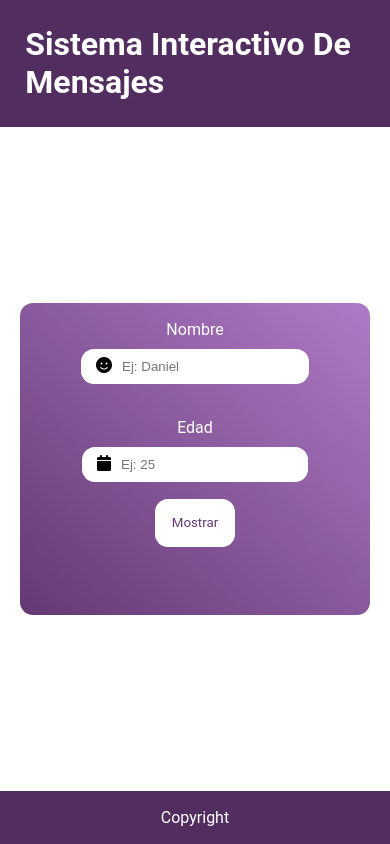
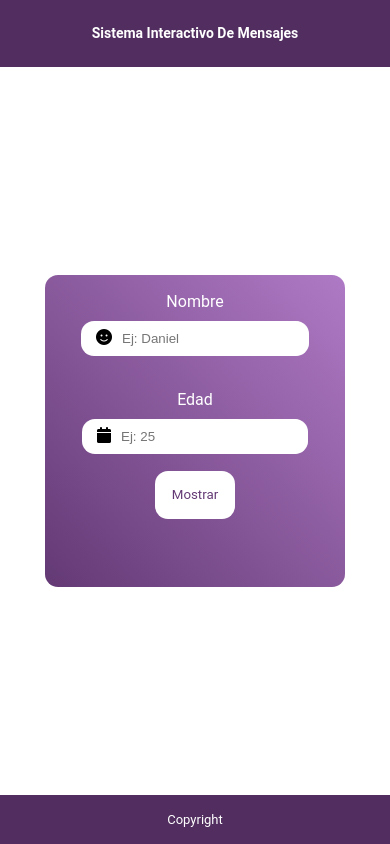
Before and after one commit to RojasDaniel3/sistema_interactivo_de_mensajes, a plain HTML site: page index.html in a window 390 px wide. Drawn offline with Linux system fonts and the light colour scheme.

Commit message:
media query

```diff
--- a/src/CSS/styles.css
+++ b/src/CSS/styles.css
@@ -115,3 +115,18 @@ footer {
     width: 100%;
     font-family: 'Roboto', sans-serif;
 }
+
+
+@media (max-width: 576px) {
+    header {
+        font-size: 7px;
+    }
+
+    .container {
+        width: 300px;
+    }
+
+    footer {
+        font-size: 13px;
+    }
+}
```
